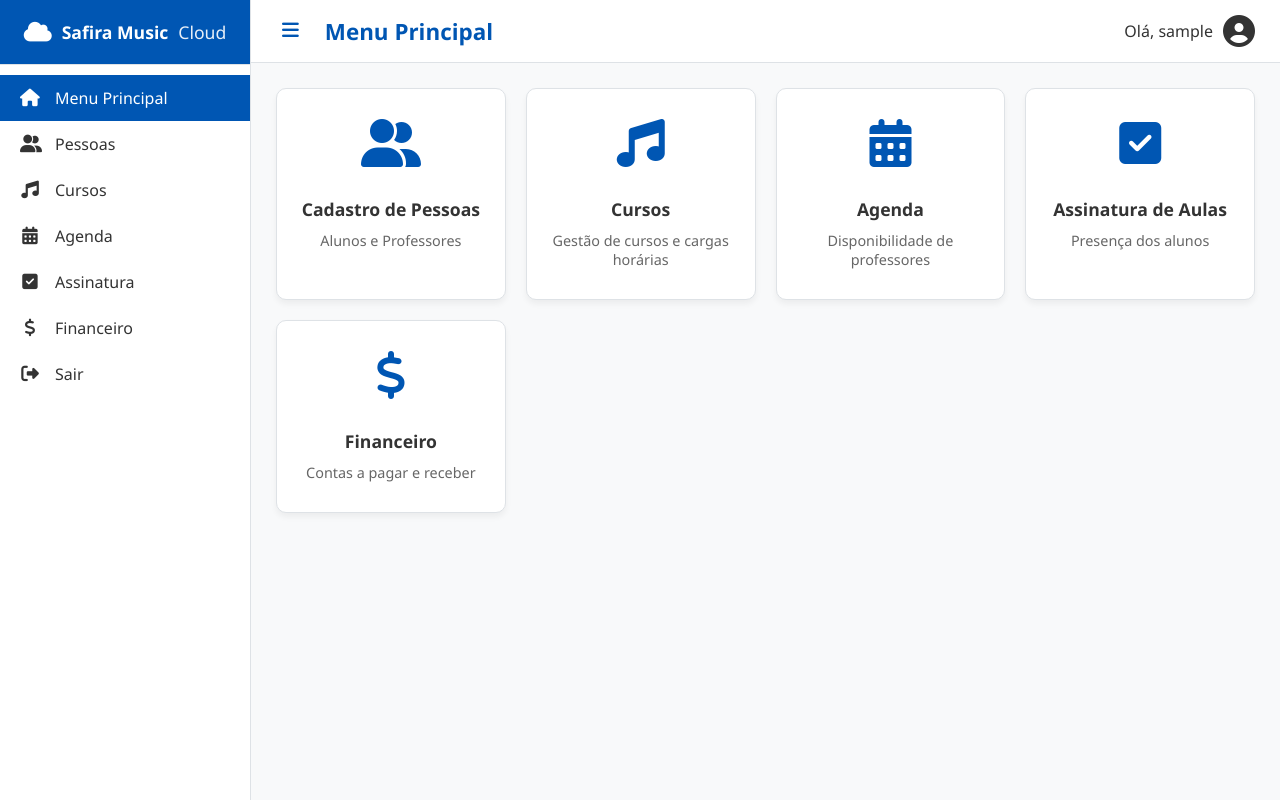
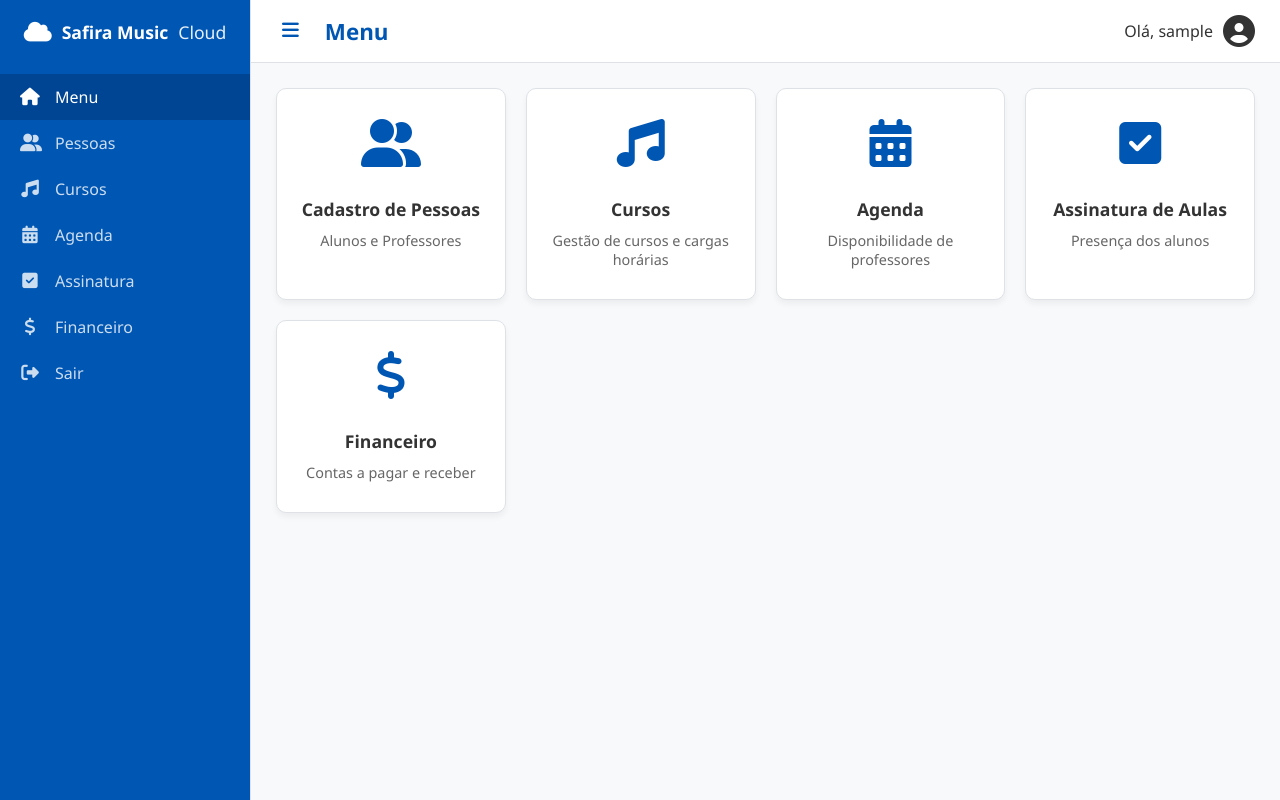
Before and after one commit to Lucas-Juliao/Sistema, a Flask app: page /menu in a window 1280 px wide. Run offline with Flask 3, Linux system fonts and the light colour scheme; the visitor is signed in with stand-in values (Sample User, id 1).

Commit message:
feat: simplify UI and update sidebar colors
- Renamed "Menu Principal" to "Menu" for simplicity
- Changed sidebar background to blue (#0056b3)
- Updated sidebar text and icons to white for better contrast
- Refined sidebar hover and active states for the new color scheme

Co-authored-by: Lucas-Juliao <170006954+Lucas-Juliao@users.noreply.github.com>

```diff
--- a/app/static/css/style.css
+++ b/app/static/css/style.css
@@ -22,12 +22,13 @@ body {
 /* Sidebar Styles */
 .sidebar {
     width: 250px;
-    background-color: var(--bg-white);
+    background-color: var(--primary-blue);
     border-right: 1px solid var(--border-color);
     display: flex;
     flex-direction: column;
     transition: width 0.3s;
     overflow: hidden;
+    color: white;
 }
 
 .sidebar.collapsed {
@@ -45,7 +46,6 @@ body {
 .sidebar-header {
     padding: 20px;
     text-align: center;
-    border-bottom: 1px solid var(--border-color);
     background-color: var(--primary-blue);
     color: white;
 }
@@ -80,17 +80,17 @@ body {
     align-items: center;
     padding: 12px 20px;
     text-decoration: none;
-    color: var(--text-dark);
+    color: rgba(255, 255, 255, 0.8);
     transition: all 0.2s;
 }
 
 .sidebar-nav li a:hover {
-    background-color: var(--light-blue);
-    color: var(--primary-blue);
+    background-color: var(--hover-blue);
+    color: white;
 }
 
 .sidebar-nav li a.active {
-    background-color: var(--primary-blue);
+    background-color: var(--hover-blue);
     color: white;
 }
 
--- a/app/templates/base.html
+++ b/app/templates/base.html
@@ -13,7 +13,7 @@
             <h3><i class="fas fa-cloud"></i> Safira Music <span class="brand-cloud">Cloud</span></h3>
         </div>
         <ul class="sidebar-nav">
-            <li><a href="{{ url_for('main.menu') }}" class="nav-link"><i class="fas fa-home"></i> <span>Menu Principal</span></a></li>
+            <li><a href="{{ url_for('main.menu') }}" class="nav-link"><i class="fas fa-home"></i> <span>Menu</span></a></li>
             <li><a href="{{ url_for('main.people') }}" class="nav-link"><i class="fas fa-user-friends"></i> <span>Pessoas</span></a></li>
             <li><a href="{{ url_for('main.courses') }}" class="nav-link"><i class="fas fa-music"></i> <span>Cursos</span></a></li>
             <li><a href="{{ url_for('main.schedule') }}" class="nav-link"><i class="fas fa-calendar-alt"></i> <span>Agenda</span></a></li>
--- a/app/templates/menu.html
+++ b/app/templates/menu.html
@@ -1,7 +1,7 @@
 {% extends "base.html" %}
 
-{% block title %}Menu Principal - Safira Music Cloud{% endblock %}
-{% block header_title %}Menu Principal{% endblock %}
+{% block title %}Menu - Safira Music Cloud{% endblock %}
+{% block header_title %}Menu{% endblock %}
 
 {% block content %}
 <div class="content-cards">
```
